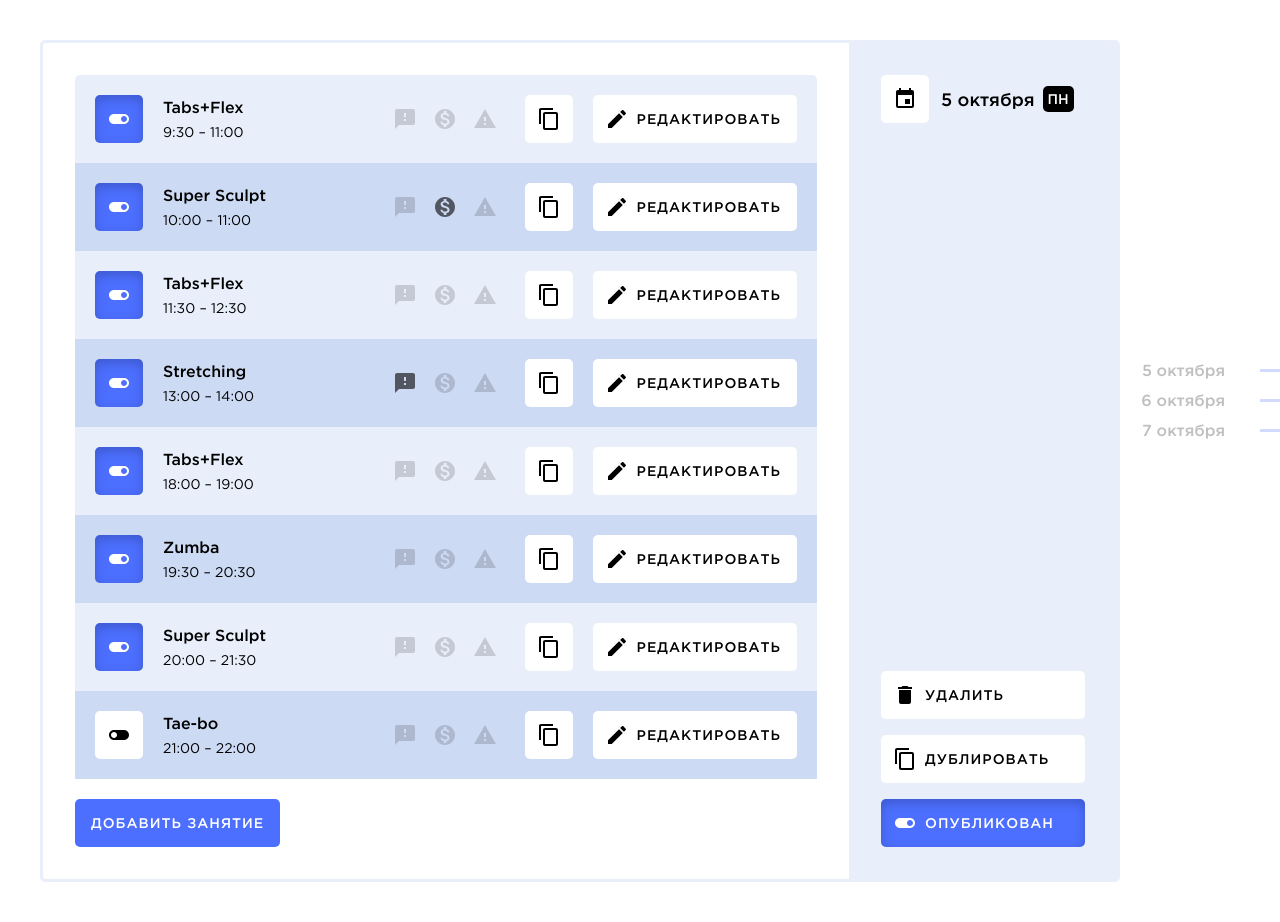
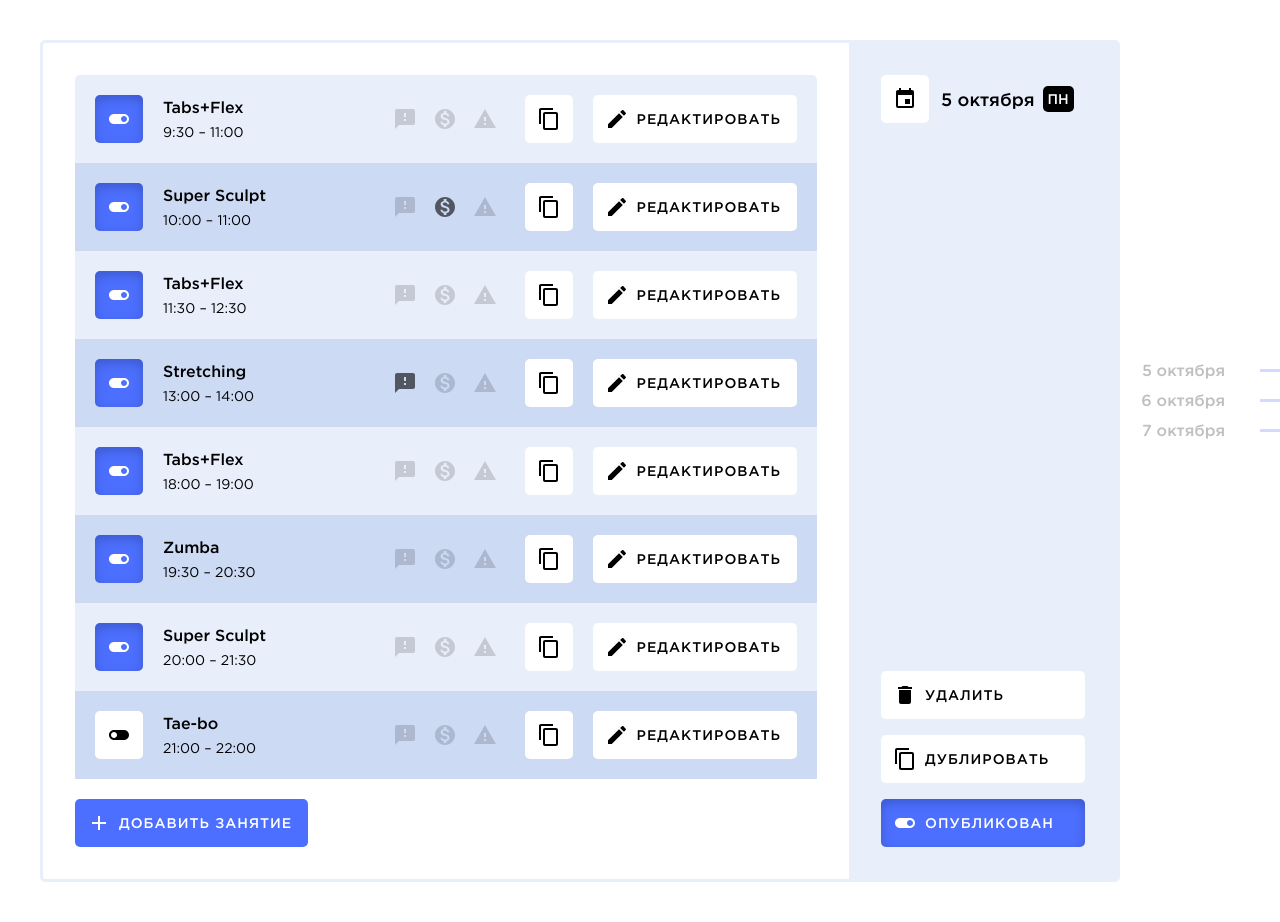
Before and after one commit to wrgraff/scheduler, a React (Create React App) app: page / in a window 1280 px wide. Shown: the top 922 px of the page. Built offline with nearby package versions, Linux system fonts and the light colour scheme.

Commit message:
Добавляет кнопки-ссылки и вывод публикации дня

```diff
--- /dev/null
+++ b/src/components/ButtonLink/index.js
@@ -0,0 +1,40 @@
+import React from 'react';
+import { Link } from 'react-router-dom';
+
+const Button = ({ href, modificator, ico, label, children, className }) => {
+    const modificatorClass = ` button_${modificator}`;
+
+    const renderIcon = () => {
+        if (!ico) {
+            return null;
+        };
+
+        const useTag = `<use xlink:href="/img/ico/sprite.svg#${ico}" />`;
+        return (
+            <svg width="24" height="24" className={`button__ico ${children ? '' : 'button__ico_single'}`} dangerouslySetInnerHTML={{ __html: useTag }} />
+        );
+    };
+
+    const renderLabel = () => {
+        if (!label) {
+            return null;
+        };
+
+        return (
+            <span className="button__label">{label}</span>
+        );
+    };
+
+    return (
+        <Link
+            to={href}
+            className={`button${modificator ? modificatorClass : ''} ${className}`}
+        >
+            { renderIcon() }
+            {children}
+            { renderLabel() }
+        </Link>
+    );
+};
+
+export default Button;
--- a/src/components/Day/index.js
+++ b/src/components/Day/index.js
@@ -4,9 +4,9 @@ import Button from '../Button';
 import Toggler from '../Toggler';
 import DayDate from '../DayDate';
 
-const Day = ({ date, id, children }) => {
+const Day = ({ id, date, isActive, children }) => {
     return (
-        <section className="day" id={ id }>
+        <section className="day" id={id}>
             <div className="day__content">
                 { children }
             </div>
@@ -16,7 +16,7 @@ const Day = ({ date, id, children }) => {
                 <div className="day__buttons">
                     <Button modificator="white" type="button" ico="delete">Удалить</Button>
                     <Button modificator="white" type="button" ico="copy">Дублировать</Button>
-                    <Toggler modificator="white" pressed="true">Опубликован</Toggler>
+                    <Toggler modificator="white" pressed={isActive}>{isActive ? 'Опубликован' : 'Опубликовать'}</Toggler>
                 </div>
             </div>
         </section>
--- a/src/components/DaysList/index.js
+++ b/src/components/DaysList/index.js
@@ -5,7 +5,7 @@ import { fetchSessions, fetchDays, fetchSessionTypes, fetchTrainers, fetchHalls
 import SessionItem from '../SessionItem';
 import Day from '../Day';
 import Nav from '../Nav';
-import { Link } from 'react-router-dom';
+import ButtonLink from '../ButtonLink';
 
 const DaysList = () => {
     const sessionsByDate = useSelector(state => _.groupBy(state.sessions, 'date'));
@@ -24,14 +24,14 @@ const DaysList = () => {
     }, [dispatch]);
 
     const renderDays = () => {
-        return days.map(({date}) => {
+        return days.map(({date, isActive}) => {
             return (
-                <Day key={date} date={date} id={date}>
+                <Day key={date} id={date} date={date} isActive={isActive}>
                     <ul className="day__session-list session-list">
                         {renderSessions(sessionsByDate[date])}
                     </ul>
 
-                    <Link to="/add" className="button button_primary">Добавить занятие</Link>
+                    <ButtonLink href="/add" modificator="primary" ico="add">Добавить занятие</ButtonLink>
                 </Day>
             );
         })
```
